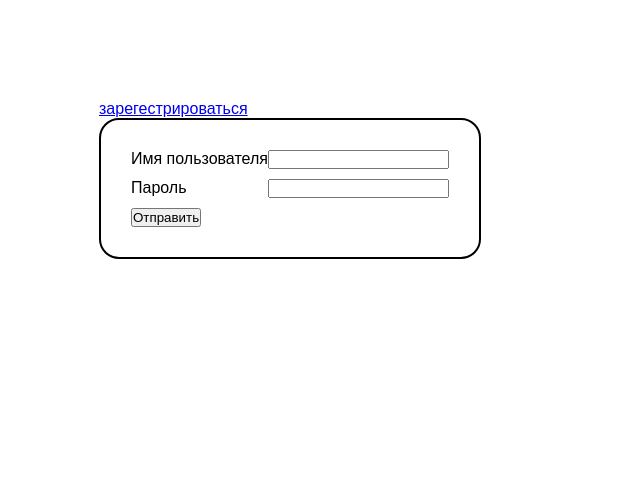
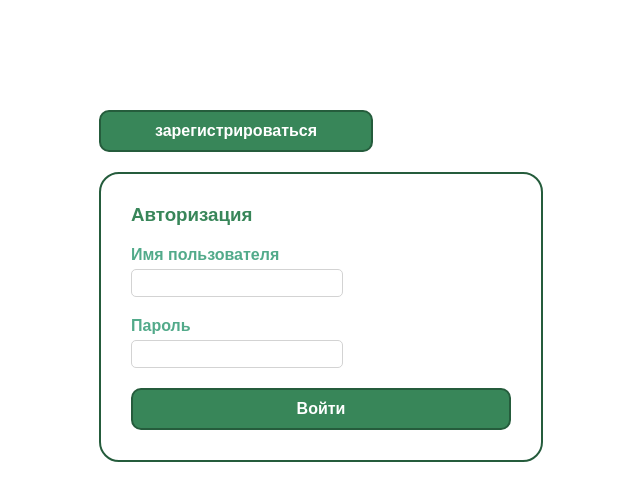
Before and after one commit to Danila-Ivashchenko/isu_homework_2_2, a PHP site: page /views/login.php in a window 1280 px wide. Shown: the top 501 px of the page, without its empty margins (101-741 px from the left). Run offline with PHP 8.4, Linux system fonts and the light colour scheme.

Commit message:
доработка календаря

```diff
--- a/веб-программирование/calendar/css/login.css
+++ b/веб-программирование/calendar/css/login.css
@@ -22,3 +22,72 @@ form .line {
 	justify-content: space-between;
 	margin: 10px;
 }
+
+form {
+	display: flex;
+	flex-direction: column;
+	width: 400px;
+
+	padding: 20px;
+	border: 2px solid #255c3c;
+	border-radius: 20px;
+	margin-right: 50px;
+
+	color: #52AA8A;
+	font-weight: bold;
+}
+
+form .line{
+	display: flex;
+	flex-direction: column;
+}
+
+form .line:not(:last-child){
+	margin-bottom: 10px;
+}
+
+form .line input{
+	margin-top: 5px;
+
+	padding: 5px;
+	font-size: 14px;
+	width: 200px;
+
+	border: 1px solid rgb(211, 211, 211);
+	border-radius: 5px;
+}
+
+button {
+	padding: 10px;
+	font-size: 16px;
+	color: white;
+	font-weight: bold;
+
+	background-color: #388659;
+
+	border: 2px solid #255c3c;
+	border-radius: 10px;
+}
+
+h3 {
+	color: #388659;
+}
+
+a {
+	display: block;
+	padding: 10px;
+	font-size: 16px;
+	color: white;
+	font-weight: bold;
+
+	margin: 10px 0px 20px 0px;
+
+	width: 250px;
+	text-align: center;
+	text-decoration: none;
+
+	background-color: #388659;
+
+	border: 2px solid #255c3c;
+	border-radius: 10px;
+}
--- a/веб-программирование/calendar/internal/tasks/service.php
+++ b/веб-программирование/calendar/internal/tasks/service.php
@@ -39,7 +39,7 @@
 			if ($where_case != "") {
 				$sql .= " WHERE $where_case";
 			}
-			$sql .= ' ORDER BY task_date, task_time';
+			$sql .= ' ORDER BY task_date DESC, task_time ASC';
 
 			$db = get_db();
 			$stmt = $db->prepare($sql);
--- a/веб-программирование/calendar/internal/users/service.php
+++ b/веб-программирование/calendar/internal/users/service.php
@@ -40,8 +40,9 @@
 			return count($result) > 0 ? $result[0][0] : -1;
 		}
 
-		public function authentication($id) {
+		public function authentication($id, $user_name) {
 			setcookie("user_id", $id, time() + (30 * 24 * 60 * 60), "/");
+			setcookie("user_name", $user_name, time() + (30 * 24 * 60 * 60), "/");
 			return true;
 		}
 
--- a/веб-программирование/calendar/views/login.php
+++ b/веб-программирование/calendar/views/login.php
@@ -16,7 +16,7 @@
 			$service = new UserService();
 			$id = $service->get_id_by_username_and_pass($_POST["username"],$_POST["password"]);
 			if ($id != -1) {
-				$service->authentication($id);
+				$service->authentication($id, $_POST["username"]);
 				header("Location: ../index.php");
 				exit();
 				$mess = "Успешно";
@@ -29,8 +29,11 @@
 	?>
 	<div class="wrapper">
 		<div class="block">
-			<a href="./register.php">зарегестрироваться</a>
+			<a href="./register.php">зарегистрироваться</a>
 			<form action="login.php" method="POST">
+				<div class="line">
+					<h3>Авторизация<h3>
+				</div>
 				<div class="line">
 					<label for="username">Имя пользователя</label>
 					<input type="text" name="username" id="username" required>
@@ -40,7 +43,7 @@
 					<input type="password" name="password" id="password" required>
 				</div>
 				<div class="line">
-					<button name="enter" type="submit">Отправить</button>
+					<button name="enter" type="submit">Войти</button>
 				</div>
 			</form>
 		</div>
```
Also changed, not shown: веб-программирование/calendar/css/tasks.css (+152 -12 lines), веб-программирование/calendar/internal/tasks/model.php (+19 -11 lines), веб-программирование/calendar/views/curent_task.php (+12 -1 lines), веб-программирование/calendar/views/register.php (+11 -1 lines), веб-программирование/calendar/views/tasks.php (+10 -5 lines).
